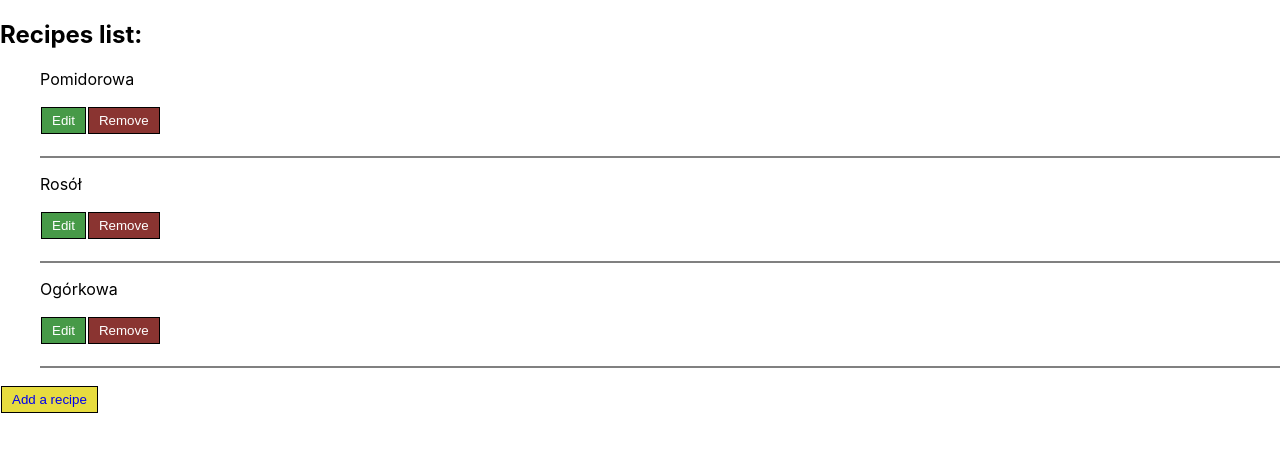
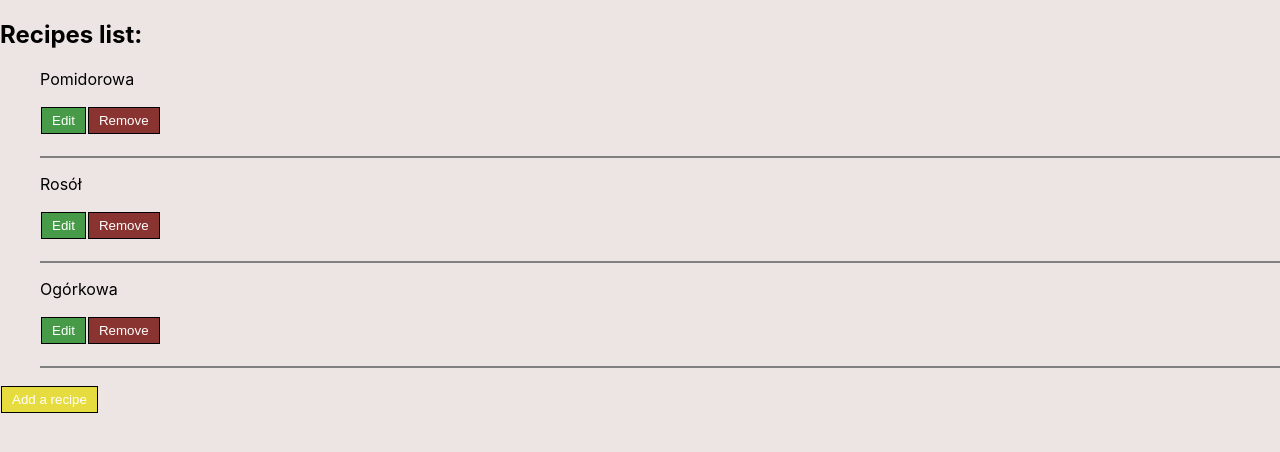
Before and after one commit to pawelstech95/Recipes-React, a React (Create React App) app: page / in a window 1280 px wide. Shown: the top 452 px of the page. Built offline with nearby package versions, Linux system fonts and the light colour scheme.

Commit message:
created ErrorPage

```diff
--- a/src/App.css
+++ b/src/App.css
@@ -1,3 +1,9 @@
+body {
+  background-color: rgba(219, 199, 199, 0.479);
+  font-size: 1rem;
+  box-sizing: border-box;
+  overflow: hidden;
+}
 li {
   list-style: none;
   padding-bottom: 20px;
@@ -5,6 +11,7 @@ li {
 }
 a {
   text-decoration: none;
+  color: inherit;
 }
 .btn {
   background-color: rgb(214, 198, 198);
@@ -16,6 +23,10 @@ a {
   display: inline-block;
   margin: 2px 1px;
   cursor: pointer;
+  transition: 0.5s;
+}
+.btn:hover {
+  opacity: 0.8;
 }
 .btn__edit {
   background-color: hsl(121, 37%, 44%);
--- a/src/App.js
+++ b/src/App.js
@@ -10,8 +10,8 @@ import {
 } from 'react-router-dom';
 
 import HomePage from './containers/HomePage';
-
-
+import AddRecipePage from './containers/AddRecipePage';
+import ErrorPage from './containers/ErrorPage';
 
 function App() {
   return (
@@ -19,11 +19,14 @@ function App() {
       <div className="App">
         <Switch>
           <Route path="/" exact component={HomePage} />
-          <Route path="/create">Dodaj przepis</Route>
+          <Route path="/create" exact component={AddRecipePage} />
           <Route path="/:id" exact>
             Wyświetl
           </Route>
-          <Route path="/:id/edit">Edytuj</Route>
+          <Route path="/:id/edit" exact>
+            Edytuj
+          </Route>
+          <Route component={ErrorPage} />
         </Switch>
       </div>
     </Router>
--- a/src/components/List.jsx
+++ b/src/components/List.jsx
@@ -3,13 +3,14 @@ import Recipe from './Recipe';
 
 const List = ({ data }) => {
   const [list, setNewList] = useState(data);
+
   const handleRemoveButton = (id) => {
-    console.log(id);
+    // console.log(id);
     setNewList(list.filter((item) => item.id !== id));
-    console.log(list);
   };
 
   const recipes = list.map((recipe) => {
+    // data.map zmienilem na list.map ?? czy moge tak zrobic?
     return (
       <li key={recipe.id}>
         <Recipe
@@ -23,7 +24,6 @@ const List = ({ data }) => {
       </li>
     );
   });
-
   return <>{recipes}</>;
 };
 
--- a/src/components/Recipe.jsx
+++ b/src/components/Recipe.jsx
@@ -1,11 +1,12 @@
 import React from 'react';
+import {Link} from 'react-router-dom';
 
 const Recipe = ({ title, id, handleRemove, handleEdit }) => {
   return (
     <>
       <p>{title}</p>
       <button className="btn btn__edit" onClick={handleEdit}>
-        Edit
+      <Link to='/:id/edit'>Edit</Link>
       </button>
       <button className="btn btn__remove" onClick={handleRemove}>
         Remove
--- /dev/null
+++ b/src/containers/AddRecipePage.jsx
@@ -0,0 +1,7 @@
+import React from 'react';
+
+const AddRecipe = () => {
+    return ( <div>przepis</div>  );
+}
+
+export default AddRecipe;
--- /dev/null
+++ b/src/containers/ErrorPage.jsx
@@ -0,0 +1,7 @@
+import React from 'react';
+
+const ErrorPage = () => {
+  return <div>Page not faund</div>;
+};
+
+export default ErrorPage;
```
